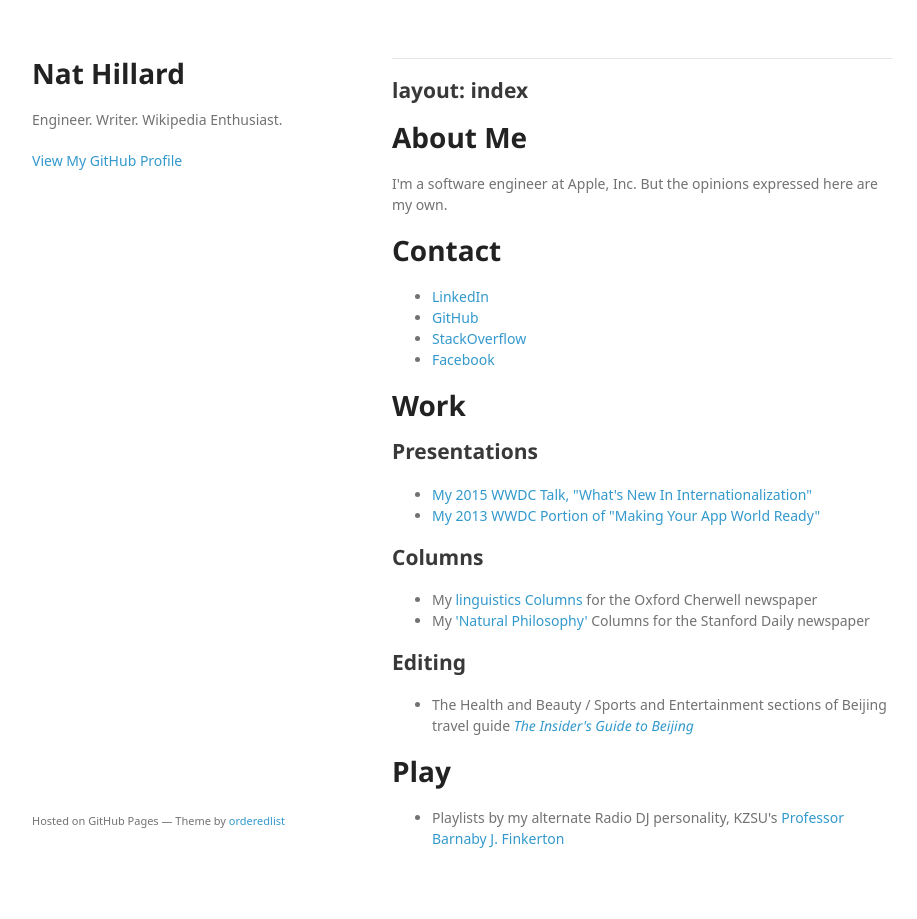
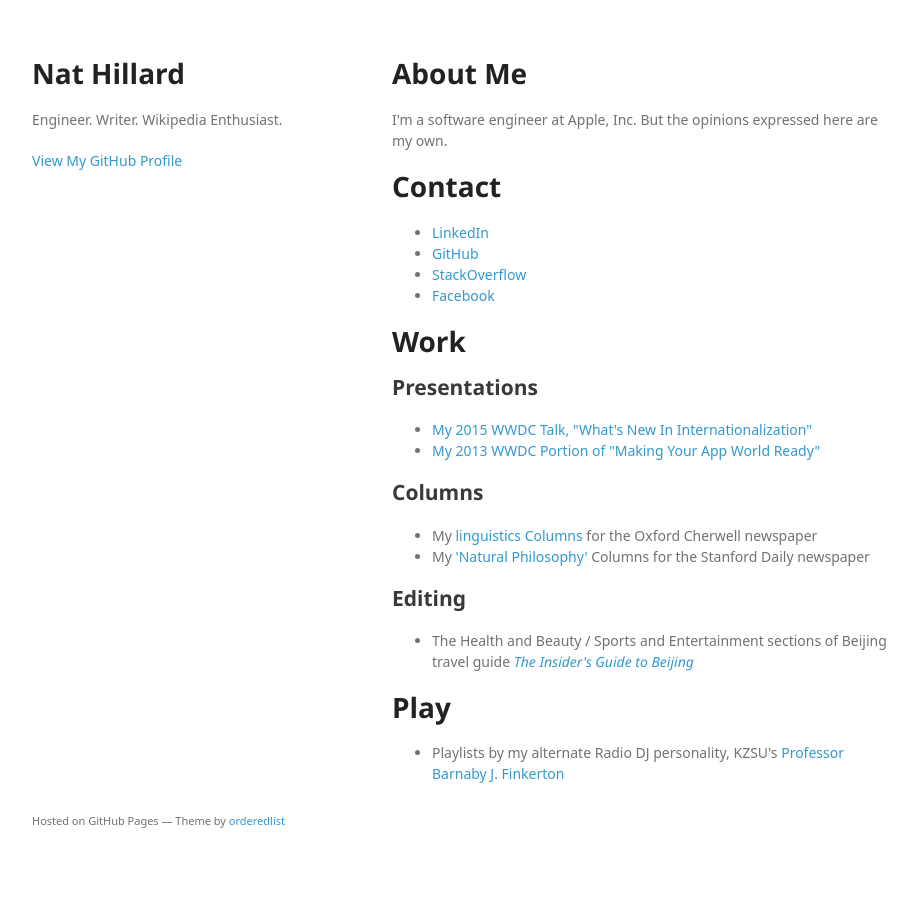
Before and after one commit to natbaca/natbaca.github.io, a Jekyll site: the page index.html, which Jekyll copies as it is, in a window 1280 px wide. Shown: the whole page, without its empty margins (178-1095 px from the left). Built offline with Jekyll 4.4.1, drawn with Linux system fonts in a browser that asks for light colours; some web fonts are replaced.

```diff
--- a/index.html
+++ b/index.html
@@ -23,12 +23,7 @@
 
       </header>
       <section>
-        <hr>
-
-<h2>
-<a id="layout-index" class="anchor" href="#layout-index" aria-hidden="true"><span aria-hidden="true" class="octicon octicon-link"></span></a>layout: index</h2>
-
-<h1>
+        <h1>
 <a id="about-me" class="anchor" href="#about-me" aria-hidden="true"><span aria-hidden="true" class="octicon octicon-link"></span></a>About Me</h1>
 
 <p>I'm a software engineer at Apple, Inc. But the opinions expressed here are my own.</p>
```
Also changed, not shown: params.json (+1 -1 lines).
